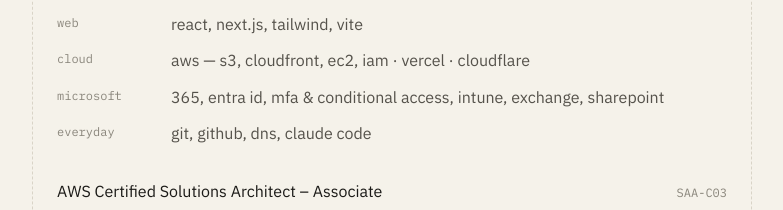
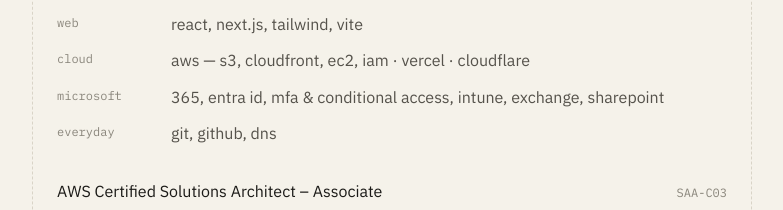
Before and after one commit to macroer16/personal-website, a Next.js app: page /plain in a window 1280 px wide. Shown: the part 3720-3930 px from the top of the page, without its empty margins (248-1031 px from the left). Built offline with nearby package versions, Linux system fonts and the light colour scheme; no server answers.

Commit message:
Toolbox: tidy everyday tools

```diff
--- a/src/data/site.ts
+++ b/src/data/site.ts
@@ -22,7 +22,7 @@ export const toolbox = [
   { area: "web", items: "react, next.js, tailwind, vite" },
   { area: "cloud", items: "aws — s3, cloudfront, ec2, iam · vercel · cloudflare" },
   { area: "microsoft", items: "365, entra id, mfa & conditional access, intune, exchange, sharepoint" },
-  { area: "everyday", items: "git, github, dns, claude code" },
+  { area: "everyday", items: "git, github, dns" },
 ];
 
 export const certifications = [
```
